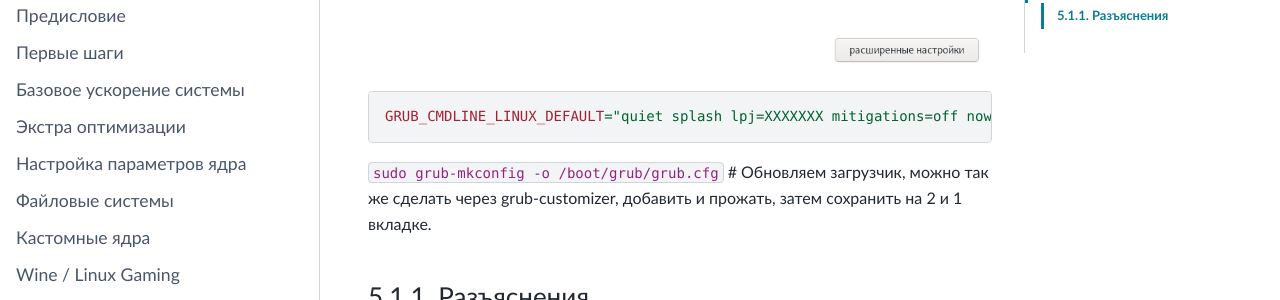
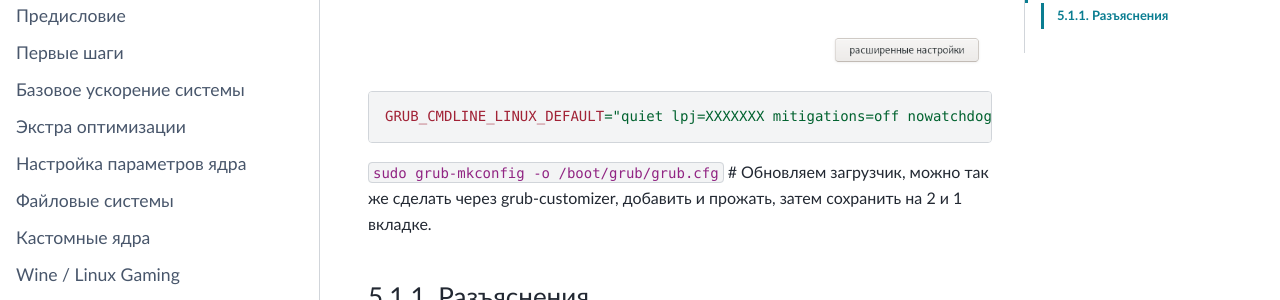
Before and after one commit to ventureoo/ARU, a Sphinx documentation site: the page built from docs/source/kernel-parameters.rst, in a window 1280 px wide and 900 px high, scrolled down 836 px. Shown: the part 152-452 px from the top of the window. Built offline with Sphinx 7.4.7 and the PyData theme 0.15.4, drawn with Linux system fonts in a browser that asks for light colours.

Commit message:
kernel-parameters: Remove the splash parameter
Without plymouth, this parameter causes boot issues

```diff
--- a/docs/source/kernel-parameters.rst
+++ b/docs/source/kernel-parameters.rst
@@ -36,7 +36,7 @@ GRUB:
 
 ::
 
-  GRUB_CMDLINE_LINUX_DEFAULT="quiet splash lpj=XXXXXXX mitigations=off nowatchdog page_alloc.shuffle=1 split_lock_detect=off pci=pcie_bus_perf threadirqs intel_idle.max_cstate=1 libahci.ignore_sss=1"
+  GRUB_CMDLINE_LINUX_DEFAULT="quiet lpj=XXXXXXX mitigations=off nowatchdog page_alloc.shuffle=1 split_lock_detect=off pci=pcie_bus_perf threadirqs intel_idle.max_cstate=1 libahci.ignore_sss=1"
 
 
 ``sudo grub-mkconfig -o /boot/grub/grub.cfg`` # Обновляем загрузчик, можно так
```
Also changed, not shown: other parts of docs/source/kernel-parameters.rst (+1 -1 lines).
